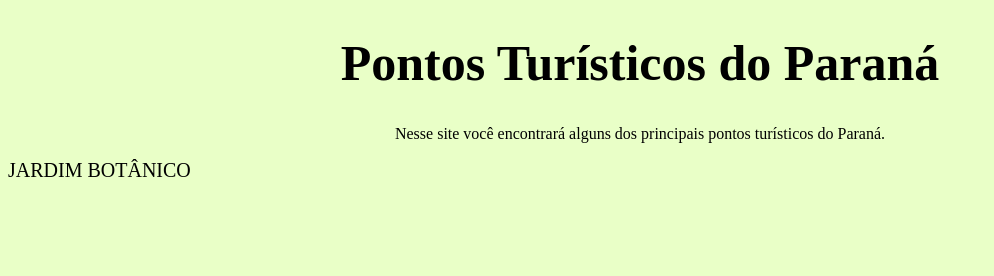
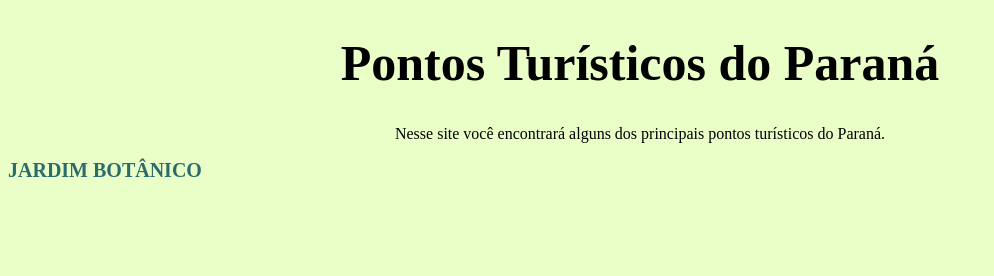
Before and after one commit to EvelynNicole09/Pontos_Turisticos_do_Parana, a plain HTML site: page index.html in a window 1280 px wide. Shown: the top 276 px of the page, without its empty margins (0-994 px from the left). Drawn offline with Linux system fonts and the light colour scheme.

Commit message:
teste390

```diff
--- a/index.html
+++ b/index.html
@@ -11,11 +11,7 @@
 
         <p style="text-align: center; ">Nesse site você encontrará alguns dos principais pontos turísticos do Paraná.</p>
 
-        <p<strong style="font-size: 20px;  text-align: center;" >JARDIM BOTÂNICO</strong> </p>
-
-
-
-
+        <p><strong style="font-size: 20px;  text-align: center;" >JARDIM BOTÂNICO</strong> </p>
 
         <img id="jb" src="jb.jpg">
 
```
